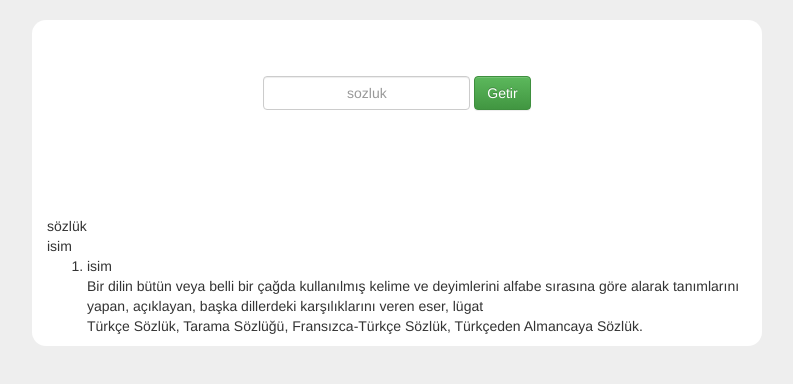
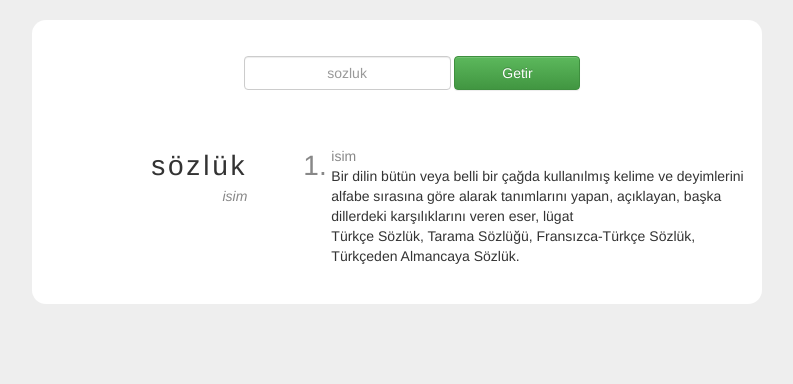
Before and after one commit to tayfun/sozluk, a React (Create React App) app in the folder front-end/: page / in a window 1280 px wide. Shown: the top 384 px of the page, without its empty margins (243-1036 px from the left). Built offline with nearby package versions, Linux system fonts and the light colour scheme.

Commit message:
Add some styles.

```diff
--- a/front-end/src/App.css
+++ /dev/null
@@ -1,3 +0,0 @@
-.App {
-  text-align: center;
-}
--- a/front-end/src/App.js
+++ b/front-end/src/App.js
@@ -1,5 +1,4 @@
 import React, { Component } from 'react';
-import './App.css';
 import { Navbar, Jumbotron, Button, FormGroup, FormControl, Form, ControlLabel, Modal } from 'react-bootstrap';
 import $ from 'jquery'
 
@@ -94,7 +93,7 @@ class Definition extends Component {
   render() {
     return (
       <li className="Definition">
-        <div className="Definition.Tags">
+        <div className="DefinitionTags">
           {
             this.props.definition.tags.join(', ')
           }
@@ -119,7 +118,7 @@ class Definition extends Component {
 class Definitions extends Component {
   render() {
     return (
-      <ol className="Definitions">
+      <ol className="Definitions col-sm-8">
       {
         this.props.definitions.map(function(definition, i){
           return <Definition key={i} definition={definition} />;
@@ -134,12 +133,12 @@ class Definitions extends Component {
 class Source extends Component {
   render() {
     return (
-      <div className="Source">
-        <div className="EntryHeader">
-          <div className="Entry.Entry">
+      <div className="Source row">
+        <div className="EntryHeader col-sm-4">
+          <div className="EntryKeyword">
             {this.props.entry}
           </div>
-          <div className="Source.Tags">
+          <div className="SourceTags">
             {
               this.props.source.tags.join(', ')
             }
@@ -277,10 +276,8 @@ class App extends Component {
   render() {
     let modalClose = () => this.setState({show_modal: false});
     return (
-      <div>
-        <Jumbotron className="App">
-          <SearchBar getEntryList={this.getEntryList} />
-        </Jumbotron>
+      <div className="App">
+        <SearchBar getEntryList={this.getEntryList} />
         <EntryList entry_list={this.state.entry_list} />
         <MessageModal
           show={this.state.show_modal}
--- a/front-end/src/index.css
+++ b/front-end/src/index.css
@@ -48,31 +48,25 @@ body {
   margin: 30px 0;
 }
 
-/* Main marketing message and sign up button */
-.jumbotron {
+input {
   text-align: center;
-  border-bottom: 1px solid #e5e5e5;
-  background-color: #fff;
-}
-.jumbotron .btn {
   width: 100%;
-  margin-top: 1em;
-}
-
-.jumbotron input {
-  text-align: center;
 }
 
 @media (min-width: 768px) {
   .navbar-form .btn {
       display: inline-block;
-      width: auto;
+      width: 9em;
       vertical-align: middle;
       margin: 0px;
   }
 
   #root {
     margin: auto;
+  }
+
+  input {
+    width: 20em;
   }
 }
 
@@ -109,3 +103,59 @@ body {
   box-shadow: none;
   border: 0px;
 }
+
+.EntryHeader {
+  text-align: right;
+  padding: 2em 2em 0 0;
+}
+
+.EntryKeyword {
+  font-size: 200%;
+  letter-spacing: 0.1em;
+}
+
+.SourceTags {
+  font-style: italic;
+  color: #888;
+}
+
+.Definitions {
+  list-style-position: inside;
+  padding-left: 2em;
+}
+
+.Definition {
+  margin: 2em 0;
+}
+
+.Definition > div {
+  padding-left: 2em;
+}
+
+.DefinitionTags {
+  color: #888;
+}
+
+header {
+  margin: 2em 0;
+  text-align: center;
+}
+
+ol.Definitions {
+}
+
+ol li {
+    list-style-type: none;
+    counter-increment: list;
+    position: relative;
+}
+
+ol li:before {
+    content: counter(list) ".";
+    position: absolute;
+    /* left: -2.5em; */
+    /* width: 2em; */
+    text-align: right;
+    color: #888;
+    font-size: 200%;
+}
```
